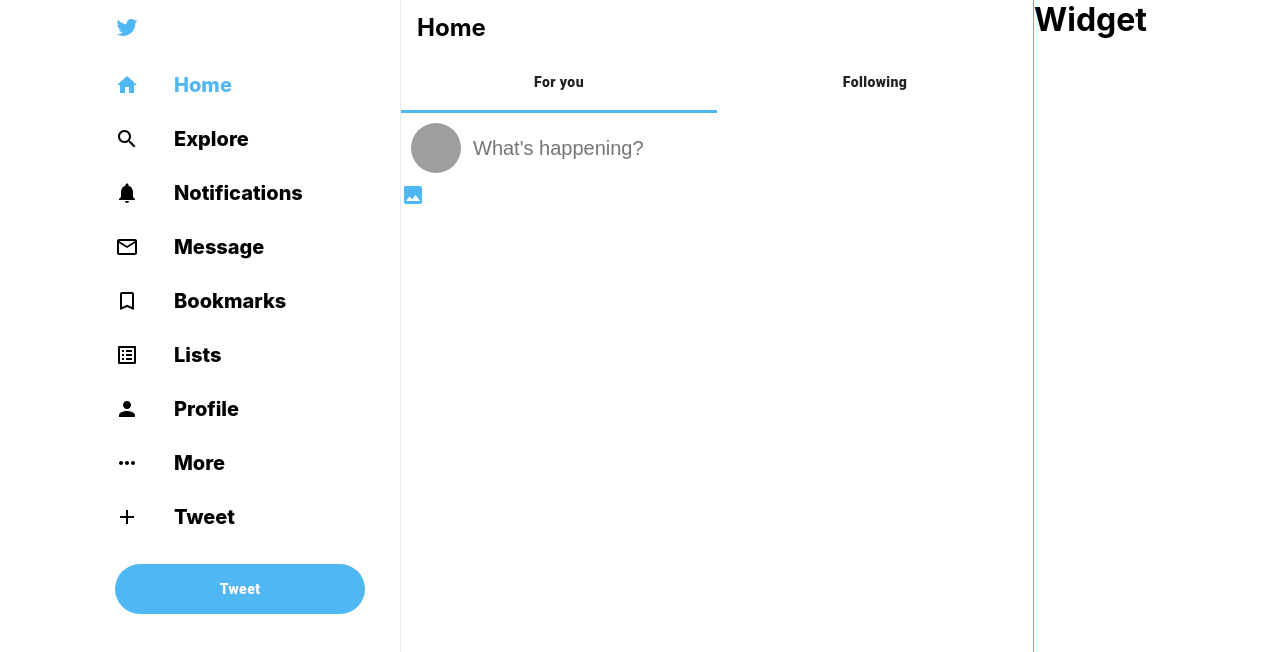
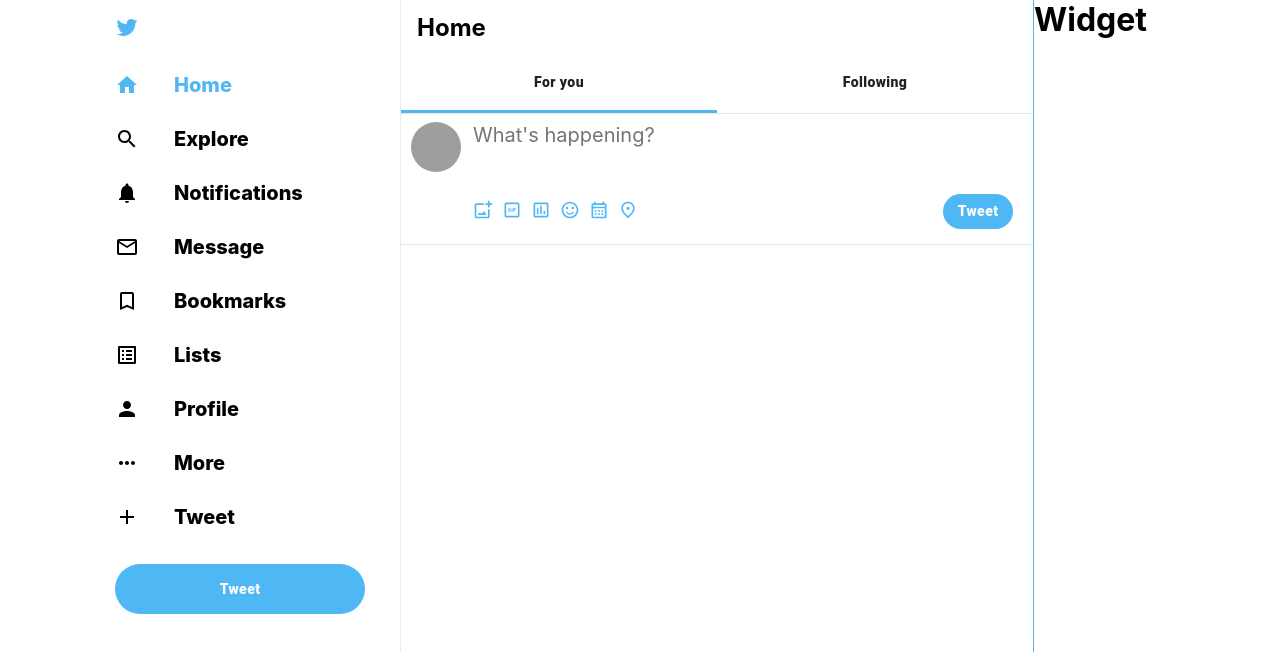
Before and after one commit to prashantjerk/react-twitter-clone, a React (Create React App) app: page / in a window 1280 px wide. Shown: the top 652 px of the page. Built offline with nearby package versions, Linux system fonts and the light colour scheme; grey boxes are pictures that could not be loaded.

Commit message:
tweet box initial look finished

```diff
--- a/package.json
+++ b/package.json
@@ -7,7 +7,8 @@
     "@emotion/styled": "^11.11.0",
     "@material-ui/core": "^4.12.4",
     "@material-ui/icons": "^4.11.3",
-    "@mui/material": "^5.12.3",
+    "@mui/icons-material": "^5.11.16",
+    "@mui/material": "^5.13.0",
     "@testing-library/jest-dom": "^5.16.5",
     "@testing-library/react": "^13.4.0",
     "@testing-library/user-event": "^13.5.0",
--- a/src/Components/Feed.css
+++ b/src/Components/Feed.css
@@ -16,4 +16,5 @@
 .feed_preference {
   display: flex;
   align-self: center;
+  border-bottom: 0.25px #ebe6e6 solid;
 }
--- a/src/Components/Sidebar.css
+++ b/src/Components/Sidebar.css
@@ -9,7 +9,7 @@
   padding: 15px;
   color: var(--twitter-color);
 }
-.sidebar__tweet {
+.sidebar > .sidebar__tweet {
   box-sizing: border-box !important;
   background-color: var(--twitter-color) !important;
   text-transform: inherit !important;
--- a/src/Components/TweetBox.css
+++ b/src/Components/TweetBox.css
@@ -1,15 +1,65 @@
+.tweetBox {
+  border-bottom: 0.25px #ebe6e6 solid;
+}
+
 .avatar_input {
   display: flex;
   align-items: center;
+  height: 65px;
 }
 .avatar {
   margin: 10px;
 }
 
 .input_tweet {
+  font-family: -apple-system, BlinkMacSystemFont, "Segoe UI", "Roboto", "Oxygen",
+    "Ubuntu", "Cantarell", "Fira Sans", "Droid Sans", "Helvetica Neue",
+    sans-serif;
+  color: rgb(44, 43, 43);
   font-size: 20px;
+  width: 542px;
+  height: auto;
+  text-overflow: none;
+  resize: none;
   border: none;
+  overflow-y: scroll;
+  scroll-behavior: smooth;
+  scrollbar-width: none;
 }
+.input_tweet::-webkit-scrollbar {
+  display: none;
+}
+
 .input_tweet:focus {
   outline: none;
 }
+.tweetbox_foot_icons {
+  display: flex;
+  gap: 5px;
+}
+.tweetbox_foot {
+  height: 65px;
+  display: flex;
+  justify-content: space-between;
+  align-items: center;
+  margin-left: 70px;
+  margin-right: 20px !important;
+}
+
+.tweetBox .MuiSvgIcon-root {
+  height: 20px !important;
+}
+.tweetbox_foot > .tweetBox__tweet {
+  box-sizing: border-box !important;
+  background-color: var(--twitter-color) !important;
+  text-transform: inherit !important;
+  border-radius: 30px !important;
+  color: white !important;
+  font-weight: 900 !important ;
+  box-shadow: none !important;
+  text-align: center !important;
+  text-shadow: none !important;
+  width: 70px !important;
+  height: 35px !important;
+  /* margin-right: 20px !important; */
+}
--- a/src/Components/TweetBox.js
+++ b/src/Components/TweetBox.js
@@ -2,7 +2,13 @@
 import "./TweetBox.css";
 import TweetBoxIcon from "./TweetBoxIcon";
 import { Avatar } from "@mui/material";
-import PhotoIcon from "@material-ui/icons/Photo";
+import AddPhotoAlternateOutlinedIcon from "@mui/icons-material/AddPhotoAlternateOutlined";
+import GifBoxOutlinedIcon from "@mui/icons-material/GifBoxOutlined";
+import PollOutlinedIcon from "@mui/icons-material/PollOutlined";
+import SentimentSatisfiedOutlinedIcon from "@mui/icons-material/SentimentSatisfiedOutlined";
+import CalendarMonthOutlinedIcon from "@mui/icons-material/CalendarMonthOutlined";
+import FmdGoodOutlinedIcon from "@mui/icons-material/FmdGoodOutlined";
+import Button from "@material-ui/core/Button";
 
 function TweetBox() {
   return (
@@ -14,14 +20,27 @@
           sx={{ width: 50, height: 50 }}
           className="avatar"
         />
-        <input
+        <textarea
           className="input_tweet"
-          type="text"
           placeholder="What's happening?"
-        />
+        ></textarea>
       </div>
+
       {/* icons */}
-      <TweetBoxIcon IconComponent={PhotoIcon} />
+      <div className="tweetbox_foot">
+        <div className="tweetbox_foot_icons">
+          <TweetBoxIcon IconComponent={AddPhotoAlternateOutlinedIcon} />
+          <TweetBoxIcon IconComponent={GifBoxOutlinedIcon} />
+          <TweetBoxIcon IconComponent={PollOutlinedIcon} />
+          <TweetBoxIcon IconComponent={SentimentSatisfiedOutlinedIcon} />
+          <TweetBoxIcon IconComponent={CalendarMonthOutlinedIcon} />
+          <TweetBoxIcon IconComponent={FmdGoodOutlinedIcon} />
+        </div>
+
+        <Button variant="contained" className="tweetBox__tweet">
+          Tweet
+        </Button>
+      </div>
     </div>
   );
 }
```
Also changed, not shown: src/index.css (+4 -4 lines), src/Components/TweetBoxIcon.css (line endings or trailing spaces), 1 other file (tests, documents, lock files or other folders).
